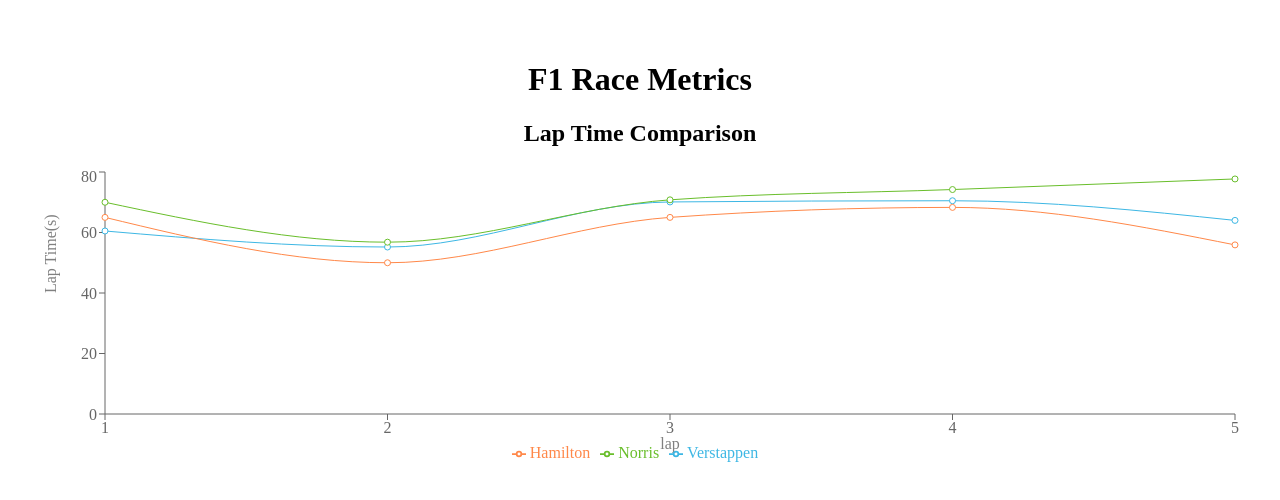
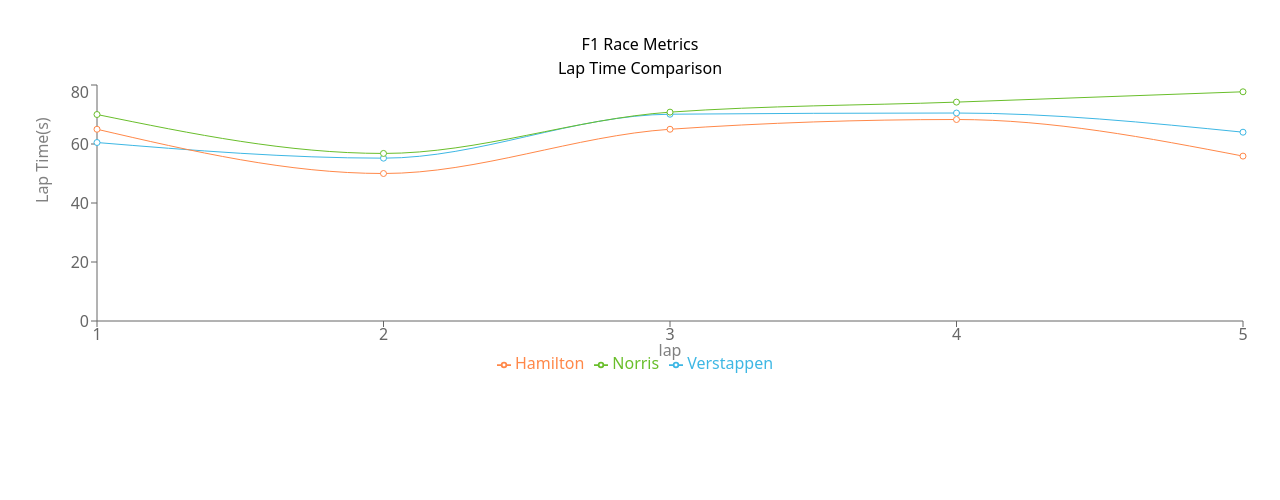
Before and after one commit to Shayek1/Race-Dashboard, a React (Vite) app: page / in a window 1280 px wide. Shown: the top 500 px of the page. Built offline with nearby package versions, Linux system fonts and the light colour scheme.

Commit message:
fix: importing tailwind

```diff
--- a/src/index.css
+++ b/src/index.css
@@ -1,2 +1 @@
-@tailwind/preflight;
-@tailwind utilities;
+@import "tailwindcss";
```
